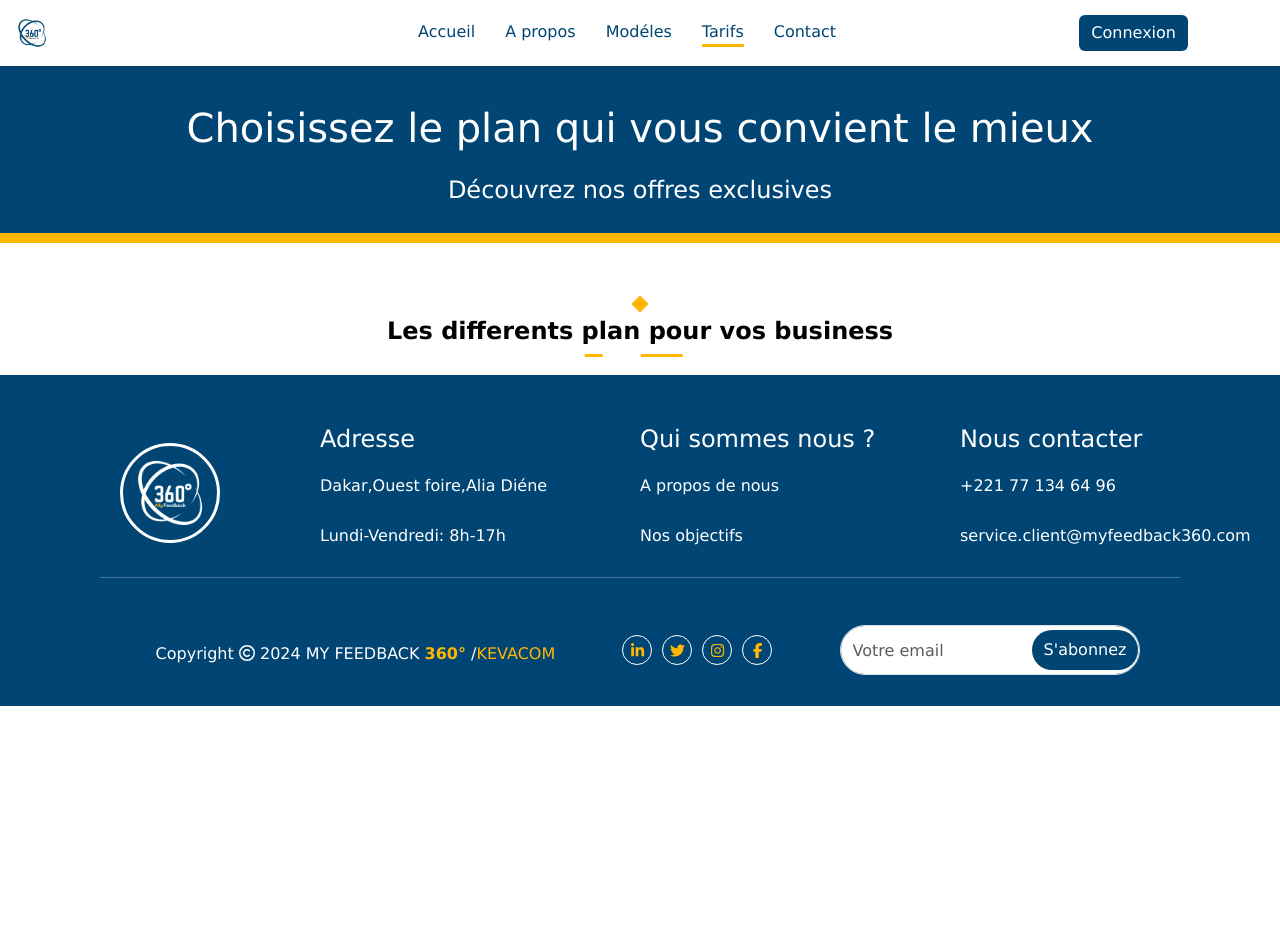
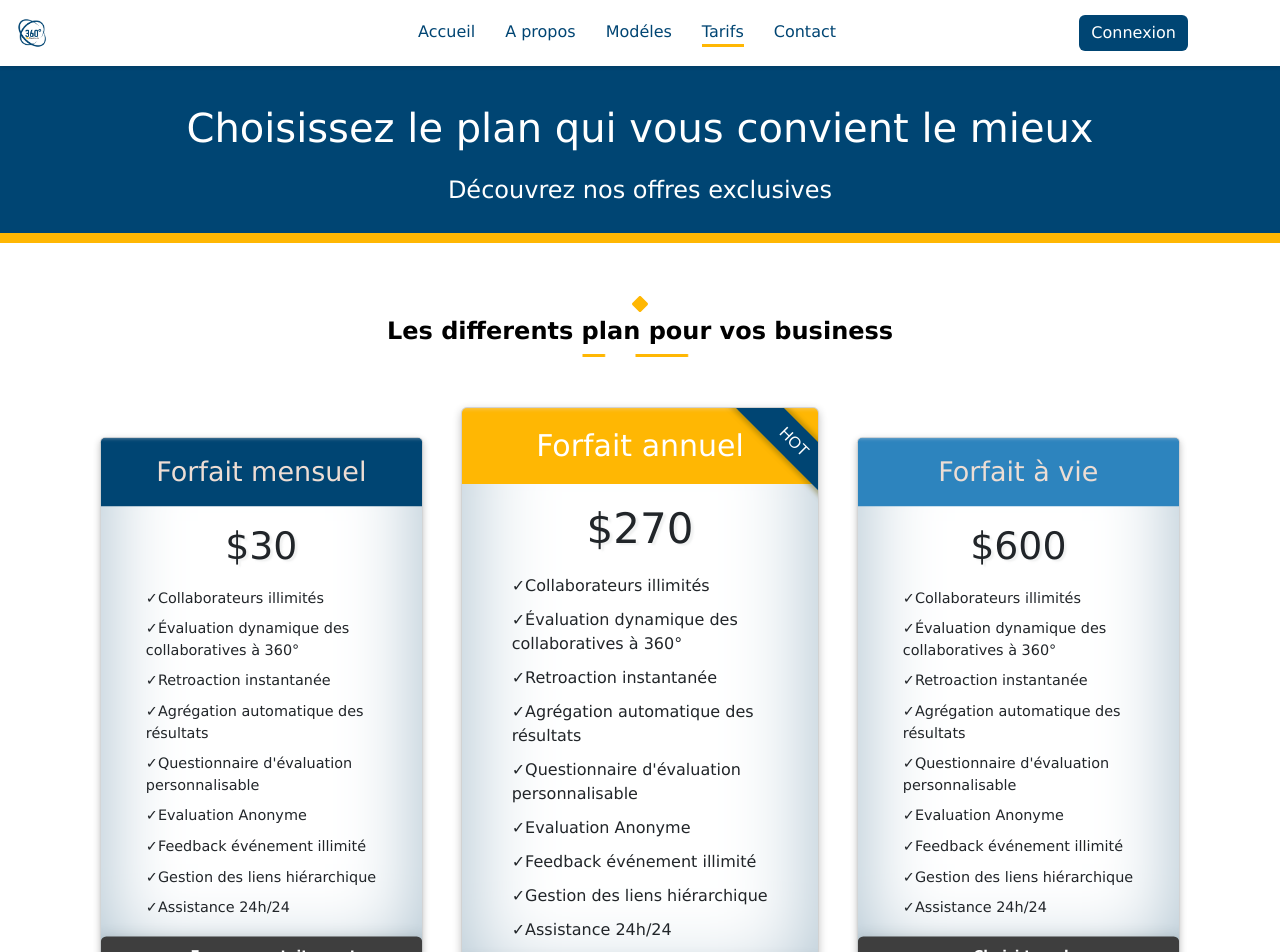
Before and after one commit to SIBO-BALDE/gestion_entreprise_front, a React (Create React App) app: page /tarif in a window 1280 px wide. Shown: the top 952 px of the page. Before the commit the page ends 800 px from the top, so only its background shows below. Built offline with nearby package versions, Linux system fonts and the light colour scheme; no server answers.

Commit message:
correction20

```diff
--- a/src/Pages/TarifScreen/TarifScreen.jsx
+++ b/src/Pages/TarifScreen/TarifScreen.jsx
@@ -64,7 +64,7 @@ export default function TarifScreen() {
             <Underline text='Les differents plan pour vos business'/>
             <div>
 
-              {/* <div className=" container container1  mt-5 mb-5" id='container1'>
+              <div className=" container container1  mt-5 mb-5" id='container1'>
 
                 <div className="card card-1 content_price_1">
                     <h2>Forfait mensuel</h2>
@@ -120,7 +120,7 @@ export default function TarifScreen() {
                     </ul>
                     <Button className="select1"><Link to={'/devis_contact'} style={{textDecoration:'none', color:'white'}}>Choisi ton plan</Link></Button>
                 </div>
-              </div> */}
+              </div>
 
 
             </div>
```
